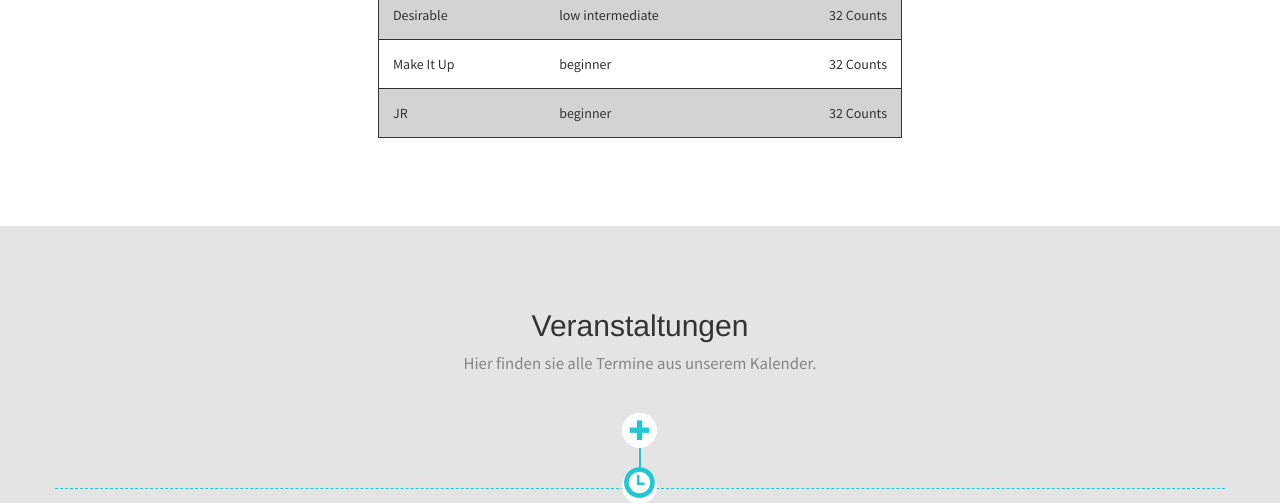
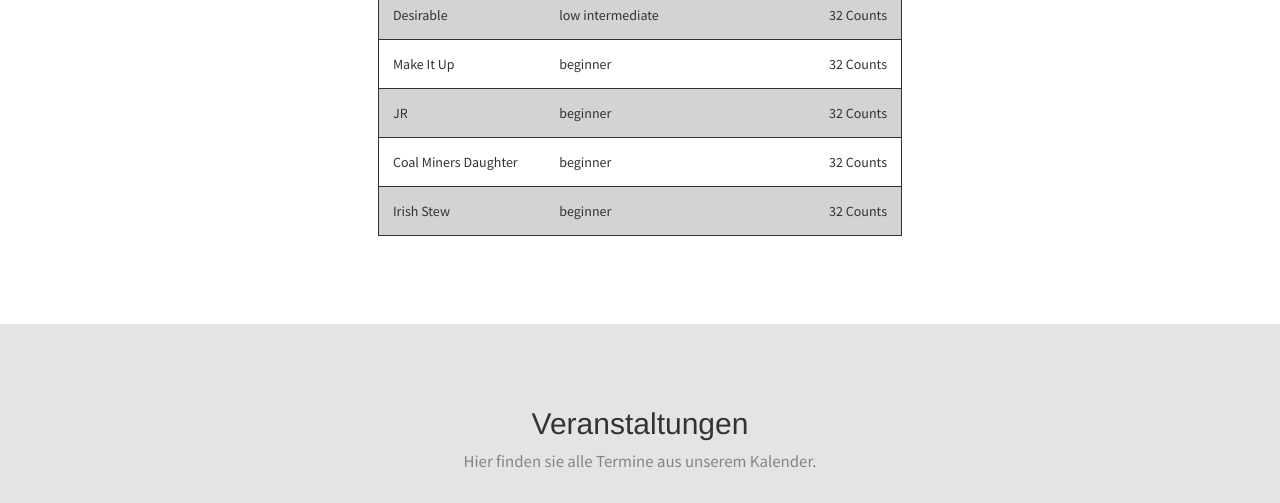
Before and after one commit to lukas123ssde/BLACK-Horses-Linedance, a plain HTML site: page index.html in a window 1280 px wide. Shown: the part 3280-3783 px from the top of the page. Drawn offline with Linux system fonts and the light colour scheme.

Commit message:
Neue Tänze

```diff
--- a/index.html
+++ b/index.html
@@ -394,6 +394,20 @@ border="0" cellpadding="0" cellspacing="0">
       <td>32 Counts          </td>
 
           </tr>
+
+                     <tr>
+      <td>Coal Miners Daughter</td>
+      <td>beginner</td>
+      <td>32 Counts          </td>
+
+          </tr>
+
+                     <tr>
+      <td>Irish Stew</td>
+      <td>beginner</td>
+      <td>32 Counts          </td>
+
+          </tr>
   </tbody>
 
 </table>
```
